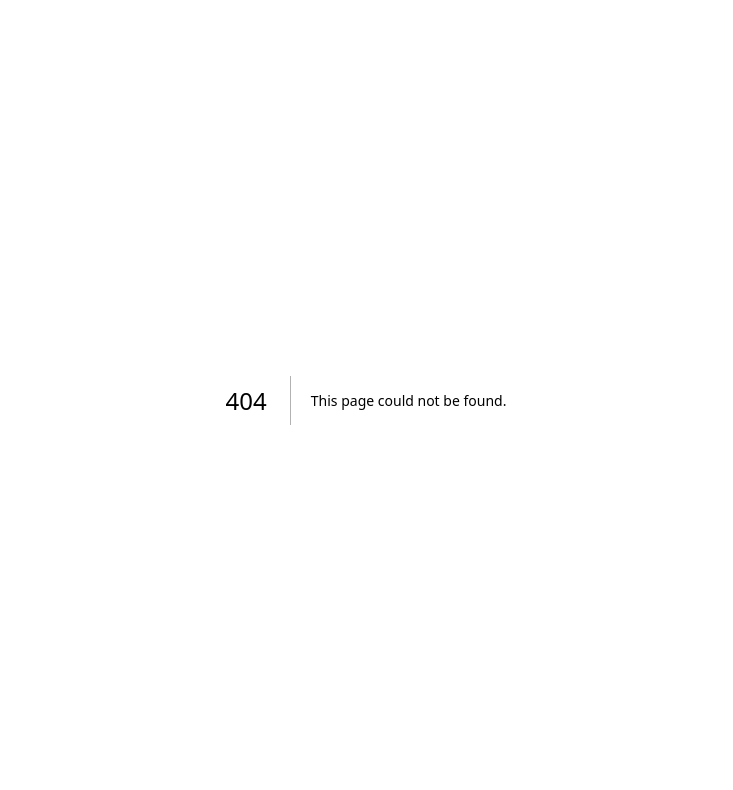
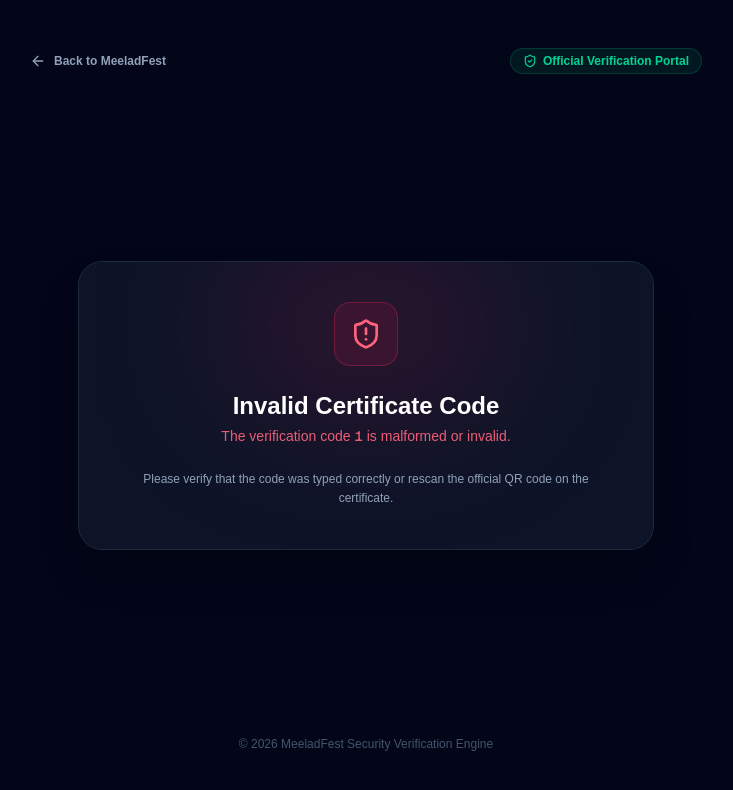
Before and after one commit to muhammedadnank/MeeladFest, a Next.js app: page /verify/1 in a window 1280 px wide. Before the commit this address had no page. Shown: the top 790 px of the page, without its empty margins (274-1007 px from the left). Built offline with nearby package versions, Linux system fonts and the light colour scheme.

Commit message:
feat(certificates): add certificate verification route (/verify/[code])

```diff
--- /dev/null
+++ b/src/app/verify/[code]/page.tsx
@@ -0,0 +1,118 @@
+import Link from 'next/link';
+import { ShieldCheck, ShieldAlert, Award, ArrowLeft, CheckCircle2, Building2, Calendar, MapPin, Sparkles } from 'lucide-react';
+import { parseVerificationCode } from '@/lib/certificate/verify';
+
+interface VerifyPageProps {
+  params: Promise<{ code: string }>;
+}
+
+export async function generateMetadata({ params }: VerifyPageProps) {
+  const { code } = await params;
+  return {
+    title: `Verify Certificate (${code}) | MeeladFest`,
+    description: `Official authenticity verification portal for certificate code ${code}`,
+  };
+}
+
+export default async function VerifyCertificatePage({ params }: VerifyPageProps) {
+  const { code } = await params;
+  const { validFormat, hash } = parseVerificationCode(code);
+
+  return (
+    <div className="min-h-screen bg-slate-950 text-slate-100 flex flex-col justify-between p-4 sm:p-6 lg:p-8">
+      {/* Header */}
+      <header className="max-w-2xl mx-auto w-full flex items-center justify-between py-4">
+        <Link
+          href="/"
+          className="flex items-center gap-2 text-slate-400 hover:text-white transition text-xs font-semibold"
+        >
+          <ArrowLeft className="w-4 h-4" />
+          Back to MeeladFest
+        </Link>
+
+        <div className="flex items-center gap-1.5 text-xs font-semibold text-emerald-400 bg-emerald-500/10 border border-emerald-500/20 px-3 py-1 rounded-full">
+          <ShieldCheck className="w-3.5 h-3.5" />
+          Official Verification Portal
+        </div>
+      </header>
+
+      {/* Main Card */}
+      <main className="max-w-xl mx-auto w-full my-auto">
+        <div className="bg-slate-900/90 border border-slate-800 rounded-3xl p-6 sm:p-10 shadow-2xl backdrop-blur-xl relative overflow-hidden text-center">
+          {/* Ambient Glow */}
+          <div
+            className={`absolute top-0 left-1/2 -translate-x-1/2 w-64 h-32 blur-[80px] rounded-full pointer-events-none ${
+              validFormat ? 'bg-emerald-500/20' : 'bg-rose-500/20'
+            }`}
+          />
+
+          {validFormat ? (
+            <div className="relative z-10 space-y-6">
+              <div className="w-16 h-16 bg-emerald-500/10 border border-emerald-500/30 text-emerald-400 rounded-2xl flex items-center justify-center mx-auto shadow-lg shadow-emerald-500/10">
+                <CheckCircle2 className="w-8 h-8" />
+              </div>
+
+              <div>
+                <span className="inline-block px-3 py-1 bg-emerald-500/10 border border-emerald-500/20 text-emerald-400 text-xs font-bold uppercase tracking-wider rounded-full mb-2">
+                  Authentic Document
+                </span>
+                <h1 className="text-2xl sm:text-3xl font-extrabold text-white">Certificate Verified</h1>
+                <p className="text-slate-400 text-xs sm:text-sm mt-1">
+                  This document code is registered and authenticated on the MeeladFest Security Registry.
+                </p>
+              </div>
+
+              {/* Code Breakdown */}
+              <div className="bg-slate-950/80 border border-slate-800 rounded-2xl p-5 text-left space-y-3 font-sans text-xs sm:text-sm">
+                <div className="flex justify-between items-center pb-2.5 border-b border-slate-800">
+                  <span className="text-slate-500">Verification Hash:</span>
+                  <span className="font-mono font-bold text-amber-400">{code.toUpperCase()}</span>
+                </div>
+                <div className="flex justify-between items-center pb-2.5 border-b border-slate-800">
+                  <span className="text-slate-500">Digital Signature:</span>
+                  <span className="font-mono text-emerald-400">{hash}</span>
+                </div>
+                <div className="flex justify-between items-center pb-2.5 border-b border-slate-800">
+                  <span className="text-slate-500">Security Standard:</span>
+                  <span className="text-slate-300 font-medium">HMAC-SHA256 Encrypted</span>
+                </div>
+                <div className="flex justify-between items-center">
+                  <span className="text-slate-500">Status:</span>
+                  <span className="text-emerald-400 font-semibold flex items-center gap-1">
+                    <ShieldCheck className="w-3.5 h-3.5" /> Valid & Tamper-Proof
+                  </span>
+                </div>
+              </div>
+
+              <p className="text-xs text-slate-500 max-w-sm mx-auto">
+                Issued by MeeladFest Authorized Committee. Any alteration to physical or digital copies invalidates this verification.
+              </p>
+            </div>
+          ) : (
+            <div className="relative z-10 space-y-6">
+              <div className="w-16 h-16 bg-rose-500/10 border border-rose-500/30 text-rose-400 rounded-2xl flex items-center justify-center mx-auto">
+                <ShieldAlert className="w-8 h-8" />
+              </div>
+
+              <div>
+                <h1 className="text-2xl font-extrabold text-white">Invalid Certificate Code</h1>
+                <p className="text-rose-400/90 text-sm mt-1 font-medium">
+                  The verification code <span className="font-mono">{code}</span> is malformed or invalid.
+                </p>
+              </div>
+
+              <p className="text-xs text-slate-400 leading-relaxed">
+                Please verify that the code was typed correctly or rescan the official QR code on the certificate.
+              </p>
+            </div>
+          )}
+        </div>
+      </main>
+
+      {/* Footer */}
+      <footer className="max-w-2xl mx-auto w-full text-center py-4 text-xs text-slate-600">
+        © {new Date().getFullYear()} MeeladFest Security Verification Engine
+      </footer>
+    </div>
+  );
+}
```
